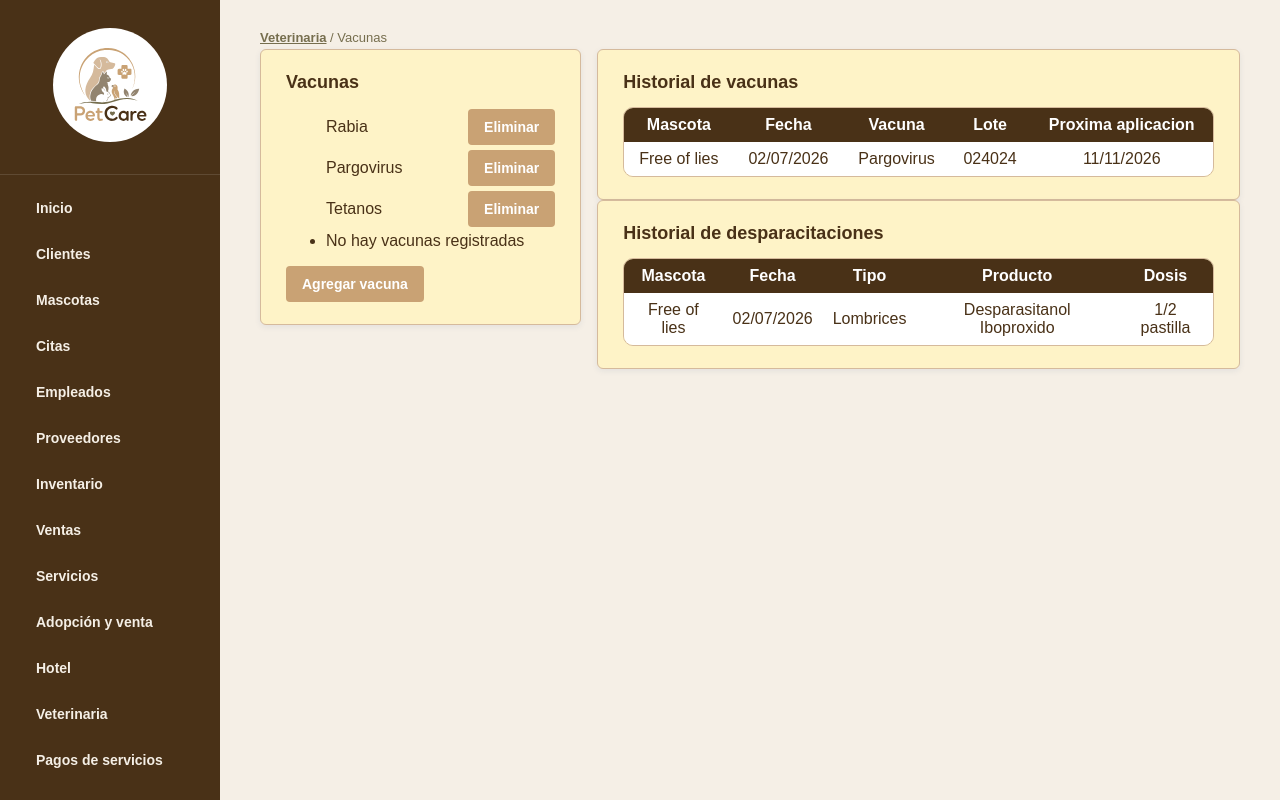
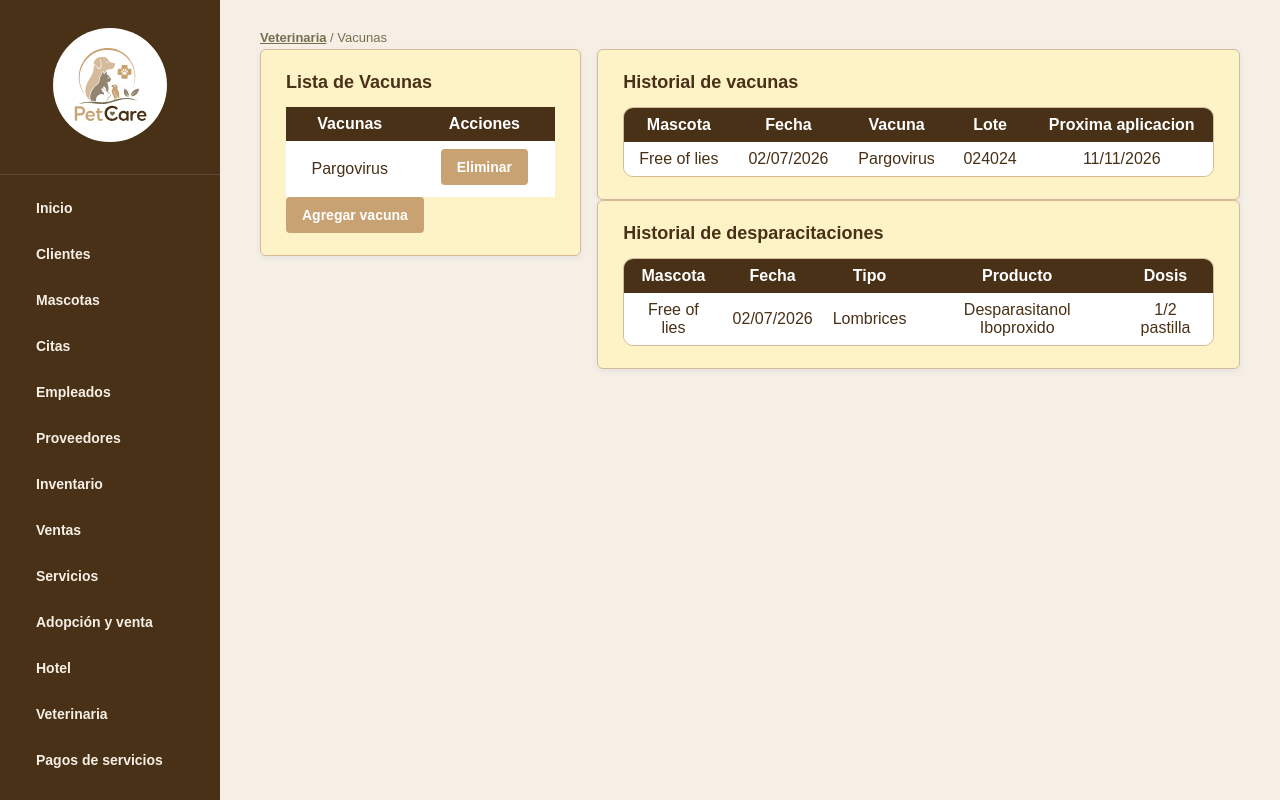
Before and after one commit to jose-pinedo-vz/PetCare, a PHP site: page /app/views/veterinaria_vacunas.php in a window 1280 px wide. Run offline with PHP 8.4, Linux system fonts and the light colour scheme.

Commit message:
feat(veterinaria) cambio de lista a tabla en vacunas

```diff
--- a/app/views/veterinaria_vacunas.php
+++ b/app/views/veterinaria_vacunas.php
@@ -1,5 +1,6 @@
 <?php
 $vacunas          = $vacunas ?? [];
+$lista_vacunas = $lista_vacunas ?? [];
 $desparasitaciones = $desparasitaciones ?? [];
 $catalogoVacunas = $catalogoVacunas ?? [];
 ?>
@@ -26,37 +27,37 @@ $catalogoVacunas = $catalogoVacunas ?? [];
     <!-- Columna Izquierda -->
         <div class="columna-lateral">
           <div class="tarjeta"> <!-- Al darle clic en agregar te va a abrir un text ahi pones el nombre de la nueva vacuna y ya, despues veo como se hace eso-->
-            <h2>Vacunas</h2>
-            <ul class="lista-vacunas" id="listaVacunas">
-              <!-- De aqui es codigo de ejemplo hasta.... -->
-              <li style="display: flex; justify-content: space-between; align-items: center; margin-bottom: 5px;">Rabia
-              <button type="button" class="btn" id="eliminarVacuna">Eliminar</button>
+            <h2>Lista de Vacunas</h2>
 
-              <li style="display: flex; justify-content: space-between; align-items: center; margin-bottom: 5px;">Pargovirus
-              <button type="button" class="btn" id="eliminarVacuna">Eliminar</button>
-
-              <li style="display: flex; justify-content: space-between; align-items: center; margin-bottom: 5px;">Tetanos
-              <button type="button" class="btn" id="eliminarVacuna">Eliminar</button>
-
-              <!-- Aca -->
-              </li>
-                <?php if (!empty($catalogoVacunas)): ?>
-                    <?php foreach ($catalogoVacunas as $vacuna): ?>
-                        <li style="display: flex; justify-content: space-between; align-items: center; margin-bottom: 5px;"><?= htmlspecialchars($vacuna['nombre']) ?>
-                        <button type="button" class="btn" id="eliminarVacuna">Eliminar</button>
-                        </li>
-                    <?php endforeach; ?>
-                <?php else: ?>
-                    <li>No hay vacunas registradas</li>
-                <?php endif; ?>
-            </ul>
-
+            <table id="listaVacuna">
+              <thead>
+                <tr>
+                  <th>Vacunas</th>
+                  <th>Acciones</th>
+                </tr>
+              </thead>
+              <tbody>
+                <tr>
+                <td>Pargovirus</td>
+                <td><button type="button" class="btn" id="guardarVacuna">Eliminar</button></td>
+                </tr>
+                <?php foreach ($lista_vacunas as $v): ?>
+                      <tr>
+                        <td><?= htmlspecialchars($v['mascota']) ?></td>
+                        <td><?= htmlspecialchars($v['fecha_aplicacion']) ?></td>
+                        <td><?= htmlspecialchars($v['tipo_vacunas']) ?></td>
+                        <td><?= htmlspecialchars($v['lote']) ?></td>
+                        <td><?= htmlspecialchars($v['fecha_proxima']) ?></td>
+                        <td> <a class="btn" href="datosMascota.php?id_mascota=<?= urlencode((string)$m['id_mascota']) ?>"> Ver datos</a></td>
+                      </tr>
+                <?php endforeach; ?>
+              </tbody>
+            </table>
+            <button type="button" class="btn" id="agregarVacuna">Agregar vacuna</button>
             <div id="formularioVacuna" style="display: none;">
                 <input type="text" id="nombreVacuna" placeholder="Nombre de la vacuna">
                 <button type="button" class="btn" id="guardarVacuna">Guardar</button>
             </div>
-
-            <button type="button" class="btn" id="agregarVacuna">Agregar vacuna</button>
           </div>
         </div>
 
```
